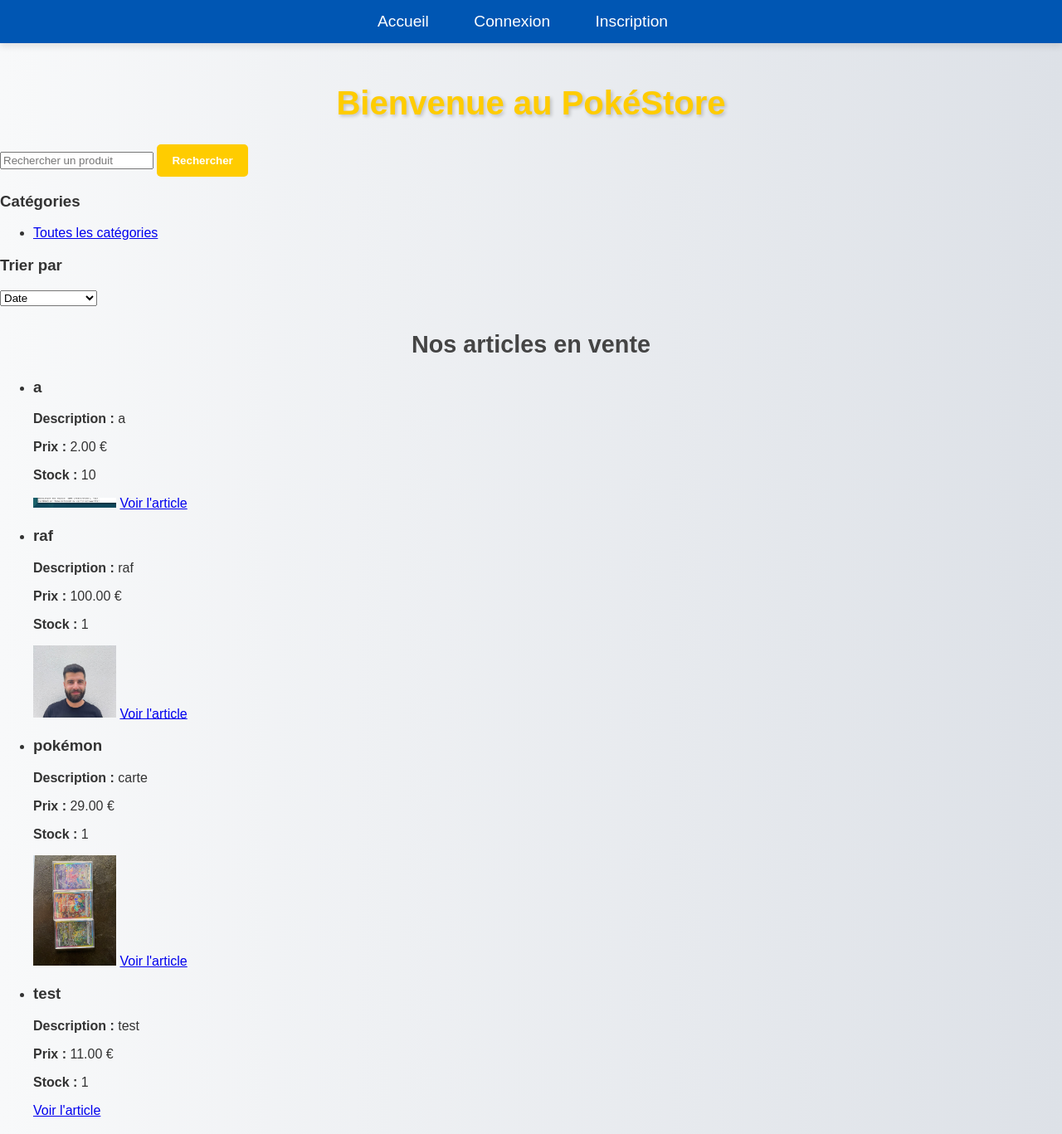
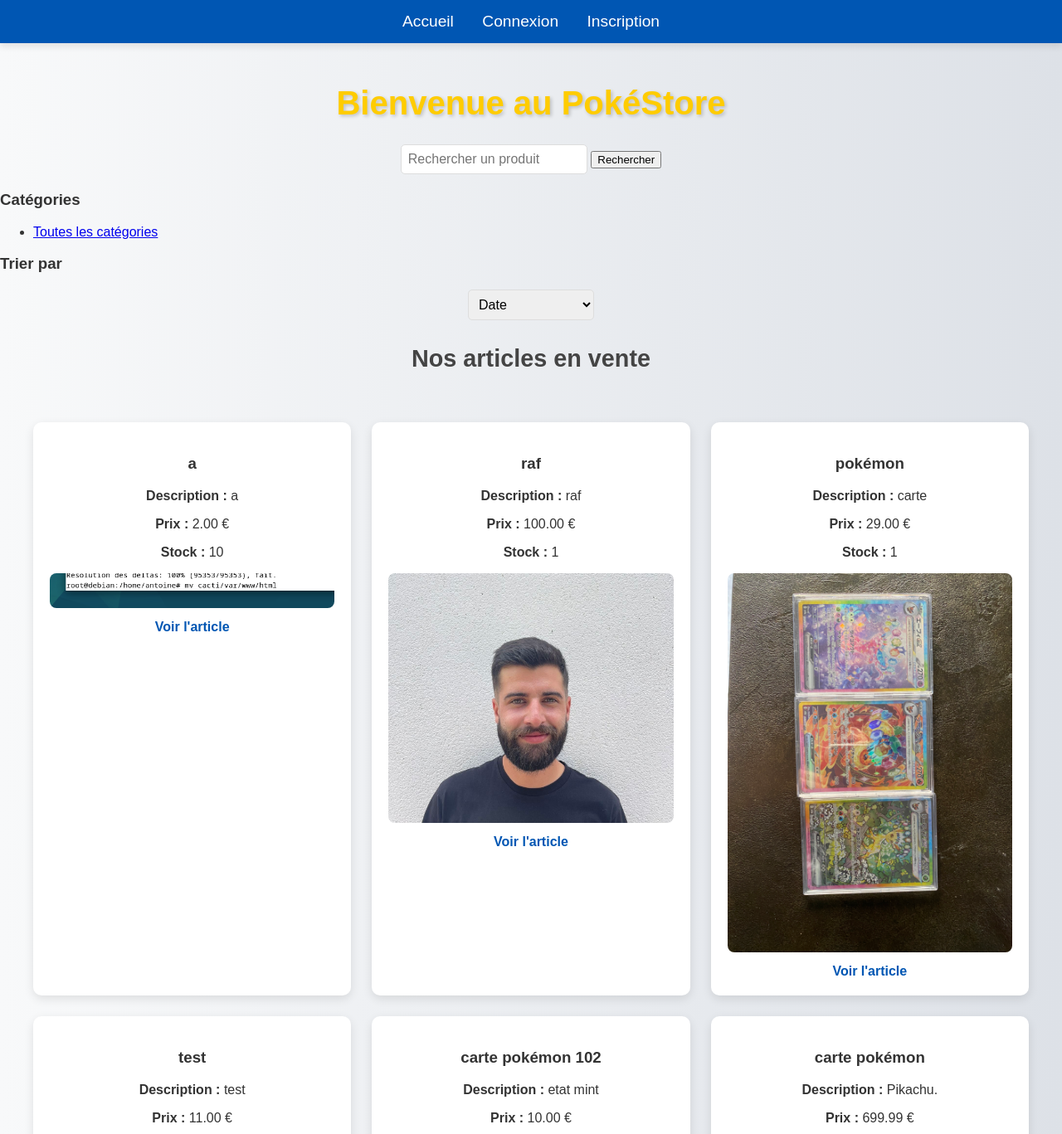
Before and after one commit to Haretou/Ymmersion-INFO-S4-Groupe4, a PHP site: page /php_exam/ in a window 1280 px wide. Shown: the top 1367 px of the page at 83% size. Run offline with PHP 8.4, Linux system fonts and the light colour scheme; data comes from the database, SQL or seed files in the repository; data that the repository does not hold is empty.

Commit message:
index.php update

```diff
--- a/public/index.php
+++ b/public/index.php
@@ -67,7 +67,6 @@ $articles = $stmt->fetchAll(PDO::FETCH_ASSOC);
 </head>
 <body>
 
-
     <nav class="nav-container">
         <ul>
             <li><a href="index.php">Accueil</a></li>
@@ -76,13 +75,11 @@ $articles = $stmt->fetchAll(PDO::FETCH_ASSOC);
                 <li><a href="cart.php">🛒 Voir le panier</a></li>
                 <li><a href="logout.php">Déconnexion</a></li>
 
-                <!-- Lien vers le panneau admin uniquement pour l'administrateur -->
                 <?php if ($is_admin): ?>
                     <li><a href="../product/admin.php">Panneau Admin</a></li>
-                    <li><a href="../product/create.php">Modifier un article</a></li>  <!-- Lien de modification d'article -->
+                    <li><a href="../product/create.php">Modifier un article</a></li>
                 <?php endif; ?>
 
-                <!-- Lien vers  favoris -->
                 <li><a href="favorites.php">❤️ Voir mes favoris</a></li>
             <?php else: ?>
                 <li><a href="login.php">Connexion</a></li>
@@ -93,26 +90,21 @@ $articles = $stmt->fetchAll(PDO::FETCH_ASSOC);
 
     <h1>Bienvenue au PokéStore</h1>
 
-    <!-- Barre de recherche -->
-    <form action="index.php" method="GET">
+    <form action="index.php" method="GET" class="search-form">
         <input type="text" name="search" placeholder="Rechercher un produit" value="<?php echo htmlspecialchars($search_query); ?>">
         <button type="submit">Rechercher</button>
     </form>
 
-    <!-- Filtre par catégorie -->
     <h3>Catégories</h3>
-    <ul>
+    <ul class="categories">
         <li><a href="index.php">Toutes les catégories</a></li>
         <?php foreach ($categories as $category): ?>
             <li><a href="index.php?category=<?php echo $category['id']; ?>"><?php echo htmlspecialchars($category['name']); ?></a></li>
         <?php endforeach; ?>
     </ul>
 
-    <!-- Tri des articles -->
     <h3>Trier par</h3>
-    <form action="index.php" method="GET">
-        <input type="hidden" name="search" value="<?php echo htmlspecialchars($search_query); ?>">
-        <input type="hidden" name="category" value="<?php echo htmlspecialchars($category_filter); ?>">
+    <form action="index.php" method="GET" class="sort-form">
         <select name="sort" onchange="this.form.submit()">
             <option value="created_at" <?php if (!isset($_GET['sort'])) echo 'selected'; ?>>Date</option>
             <option value="price_asc" <?php if (isset($_GET['sort']) && $_GET['sort'] == 'price_asc') echo 'selected'; ?>>Prix croissant</option>
@@ -121,29 +113,26 @@ $articles = $stmt->fetchAll(PDO::FETCH_ASSOC);
     </form>
 
     <h2>Nos articles en vente</h2>
+    <div class="articles-container">
         <?php if (count($articles) > 0): ?>
-        <ul>
             <?php foreach ($articles as $article): ?>
-                <li>
+                <div class="article-card">
                     <h3><?php echo htmlspecialchars($article['title']); ?></h3>
                     <p><strong>Description :</strong> <?php echo nl2br(htmlspecialchars($article['description'])); ?></p>
                     <p><strong>Prix :</strong> <?php echo htmlspecialchars($article['price']); ?> €</p>
                     <p><strong>Stock :</strong> <?php echo htmlspecialchars($article['stock']); ?></p>
 
-                        <!-- Affichage de l'image de l'article -->
                     <?php if (!empty($article['image'])): ?>
-                            <img src="../uploads/<?php echo htmlspecialchars($article['image']); ?>" alt="Image de l'article" width="100">
+                        <img src="../uploads/<?php echo htmlspecialchars($article['image']); ?>" alt="Image de l'article">
                     <?php endif; ?>
 
-                        <!-- Lien vers la page du produit -->
                     <a href="../product/product.php?id=<?php echo $article['id']; ?>">Voir l'article</a>
-
-                </li>
+                </div>
             <?php endforeach; ?>
-        </ul>
         <?php else: ?>
             <p>Aucun article disponible.</p>
         <?php endif; ?>
+    </div>
 
 </body>
 </html>
--- a/public/style.css
+++ b/public/style.css
@@ -33,37 +33,53 @@ h2 {
 .nav-container {
     background-color: #0056b3;
     padding: 15px 0;
+    text-align: center;
     box-shadow: 0 4px 8px rgba(0, 0, 0, 0.1);
 }
 
 .nav-container ul {
-    list-style-type: none;
+    list-style: none;
     padding: 0;
-    text-align: center;
     margin: 0;
 }
 
 .nav-container li {
     display: inline;
-    margin-right: 20px;
+    margin: 0 15px;
 }
 
 .nav-container a {
     text-decoration: none;
     color: white;
     font-size: 1.2em;
-    padding: 10px 15px;
     transition: all 0.3s ease;
-    border-radius: 5px;
 }
 
 .nav-container a:hover {
     background-color: #003d80;
-    padding: 12px 17px;
+    padding: 10px;
+    border-radius: 5px;
 }
 
 
-/* 3-Column Layout for Articles */
+/* Search & Filter */
+
+.search-form,
+.sort-form {
+    text-align: center;
+    margin: 20px 0;
+}
+
+input[type="text"],
+select {
+    padding: 8px;
+    font-size: 1em;
+    border: 1px solid #ddd;
+    border-radius: 5px;
+}
+
+
+/* Article Layout */
 
 .articles-container {
     display: grid;
@@ -72,37 +88,28 @@ h2 {
     margin: 40px auto;
     padding: 20px;
     max-width: 1200px;
-    background: rgba(255, 255, 255, 0.8);
-    border-radius: 10px;
-    box-shadow: 0 4px 10px rgba(0, 0, 0, 0.1);
 }
 
-.articles-container ul {
-    padding: 0;
-    list-style-type: none;
-}
-
-.articles-container li {
-    background-color: #ffffff;
+.article-card {
+    background-color: #fff;
     padding: 20px;
     box-shadow: 0 4px 12px rgba(0, 0, 0, 0.1);
     border-radius: 10px;
+    text-align: center;
     transition: transform 0.3s ease, box-shadow 0.3s ease;
-    text-align: center;
 }
 
-.articles-container li:hover {
+.article-card:hover {
     transform: translateY(-5px);
     box-shadow: 0 8px 20px rgba(0, 0, 0, 0.15);
 }
 
-.articles-container img {
+.article-card img {
     max-width: 100%;
-    height: auto;
     border-radius: 8px;
 }
 
-.articles-container a {
+.article-card a {
     color: #0056b3;
     font-weight: bold;
     text-decoration: none;
@@ -111,56 +118,8 @@ h2 {
     transition: color 0.3s ease;
 }
 
-.articles-container a:hover {
+.article-card a:hover {
     color: #ff9900;
-}
-
-
-/* Buttons */
-
-button {
-    background-color: #ffcc00;
-    color: white;
-    padding: 12px 18px;
-    border: none;
-    border-radius: 5px;
-    cursor: pointer;
-    transition: background-color 0.3s ease, transform 0.2s ease;
-    font-weight: bold;
-}
-
-button:hover {
-    background-color: #e6b800;
-    transform: scale(1.05);
-}
-
-form {
-    margin-top: 15px;
-}
-
-form input[type="number"] {
-    padding: 8px;
-    font-size: 1em;
-    border: 1px solid #ddd;
-    border-radius: 5px;
-    width: 60px;
-}
-
-
-/* Admin Section */
-
-.admin-section {
-    background-color: #f9f9f9;
-    padding: 25px;
-    border-radius: 10px;
-    margin: 40px auto;
-    width: 60%;
-    text-align: center;
-    box-shadow: 0 4px 10px rgba(0, 0, 0, 0.1);
-}
-
-.admin-section form {
-    display: inline-block;
 }
 
 
```
Lines whose indentation alone changed are shown as unchanged.
